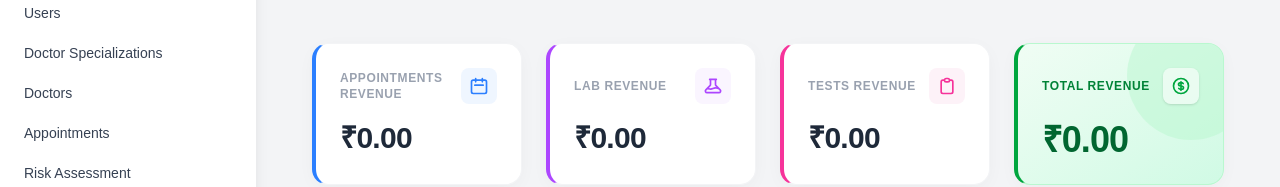
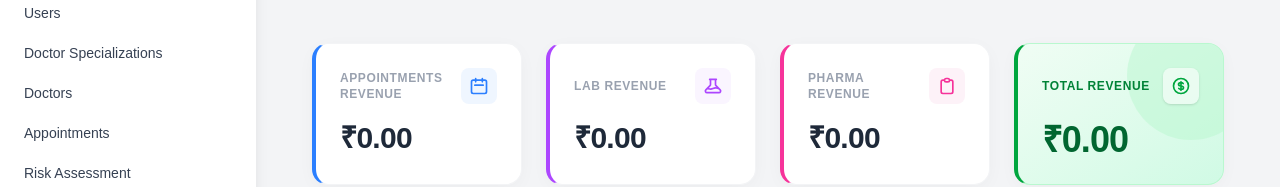
Before and after one commit to ravviraju/nextapp, a Next.js app: page /admin/dashboard in a window 1280 px wide. Shown: the part 138-325 px from the top of the page. Built offline with nearby package versions, Linux system fonts and the light colour scheme; no server answers; the database is empty.

Commit message:
revenues dashboard admin side

```diff
--- a/app/admin/dashboard/page.js
+++ b/app/admin/dashboard/page.js
@@ -96,7 +96,7 @@ export default function Dashboard() {
           {/* Pharma Revenue */}
           <div className="bg-white p-6 rounded-2xl shadow-[0_4px_20px_-4px_rgba(0,0,0,0.05)] border border-gray-100 border-l-4 border-l-pink-500 transform transition-all duration-300 hover:-translate-y-1 hover:shadow-[0_8px_30px_-4px_rgba(0,0,0,0.1)] group">
             <div className="flex items-center justify-between">
-              <h2 className="text-xs font-bold text-gray-400 uppercase tracking-wider group-hover:text-pink-500 transition-colors">Tests Revenue</h2>
+              <h2 className="text-xs font-bold text-gray-400 uppercase tracking-wider group-hover:text-pink-500 transition-colors">Pharma Revenue</h2>
               <div className="p-2 bg-pink-50 rounded-lg text-pink-500">
                 <svg xmlns="http://www.w3.org/-2000/svg" className="h-5 w-5" fill="none" viewBox="0 0 24 24" stroke="currentColor">
                   <path strokeLinecap="round" strokeLinejoin="round" strokeWidth={2} d="M9 5H7a2 2 0 00-2 2v12a2 2 0 002 2h10a2 2 0 002-2V7a2 2 0 00-2-2h-2M9 5a2 2 0 002 2h2a2 2 0 002-2M9 5a2 2 0 012-2h2a2 2 0 012 2" />
```
